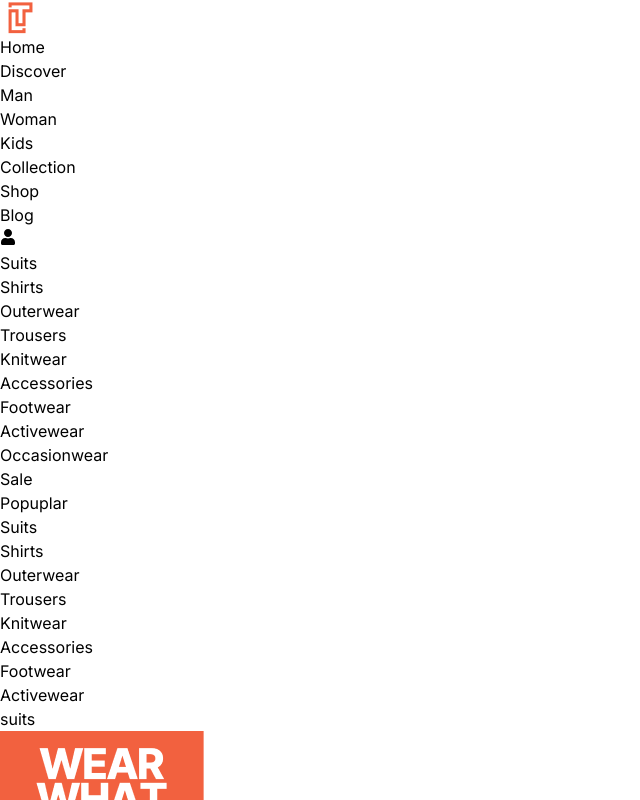
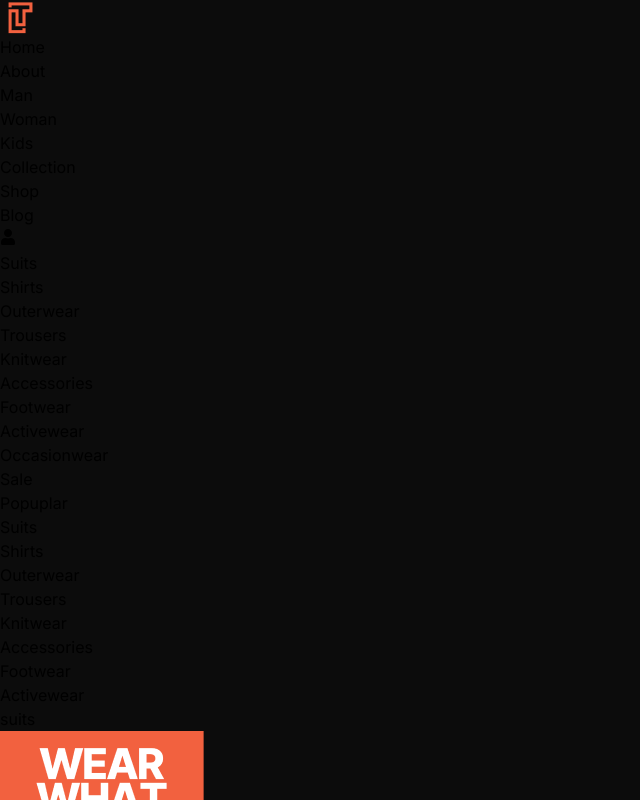
Before and after one commit to poyrazavsever/Clothing-Store, a Next.js app: page /about in a window 1280 px wide. Before the commit this address had no page. Shown: the top 800 px of the page, without its empty margins (0-640 px from the left). Built offline with nearby package versions, Linux system fonts and the light colour scheme.

Commit message:
feat: created about page

```diff
--- a/Components/Navbar/NavbarTop.jsx
+++ b/Components/Navbar/NavbarTop.jsx
@@ -17,7 +17,7 @@ function NavbarTop({ setHoverLink, setIsRegisterVisible }) {
 
                     <ul className='flex items-center justify-center gap-5'>
                         <li><a href="/" className={linkStyle}>Home</a></li>
-                        <li><a href="/" className={linkStyle}>Discover</a></li>
+                        <li><a href="/about" className={linkStyle}>About</a></li>
                         <li><a href="/" className={linkStyle} onMouseEnter={() => setHoverLink("man")}>Man</a></li>
                         <li><a href="/" className={linkStyle} onMouseEnter={() => setHoverLink("woman")} >Woman</a></li>
                         <li><a href="/" className={linkStyle} onMouseEnter={() => setHoverLink("kids")} >Kids</a></li>
--- /dev/null
+++ b/pages/about.js
@@ -0,0 +1,9 @@
+import React from 'react'
+
+function about() {
+  return (
+    <div></div>
+  )
+}
+
+export default about
```
